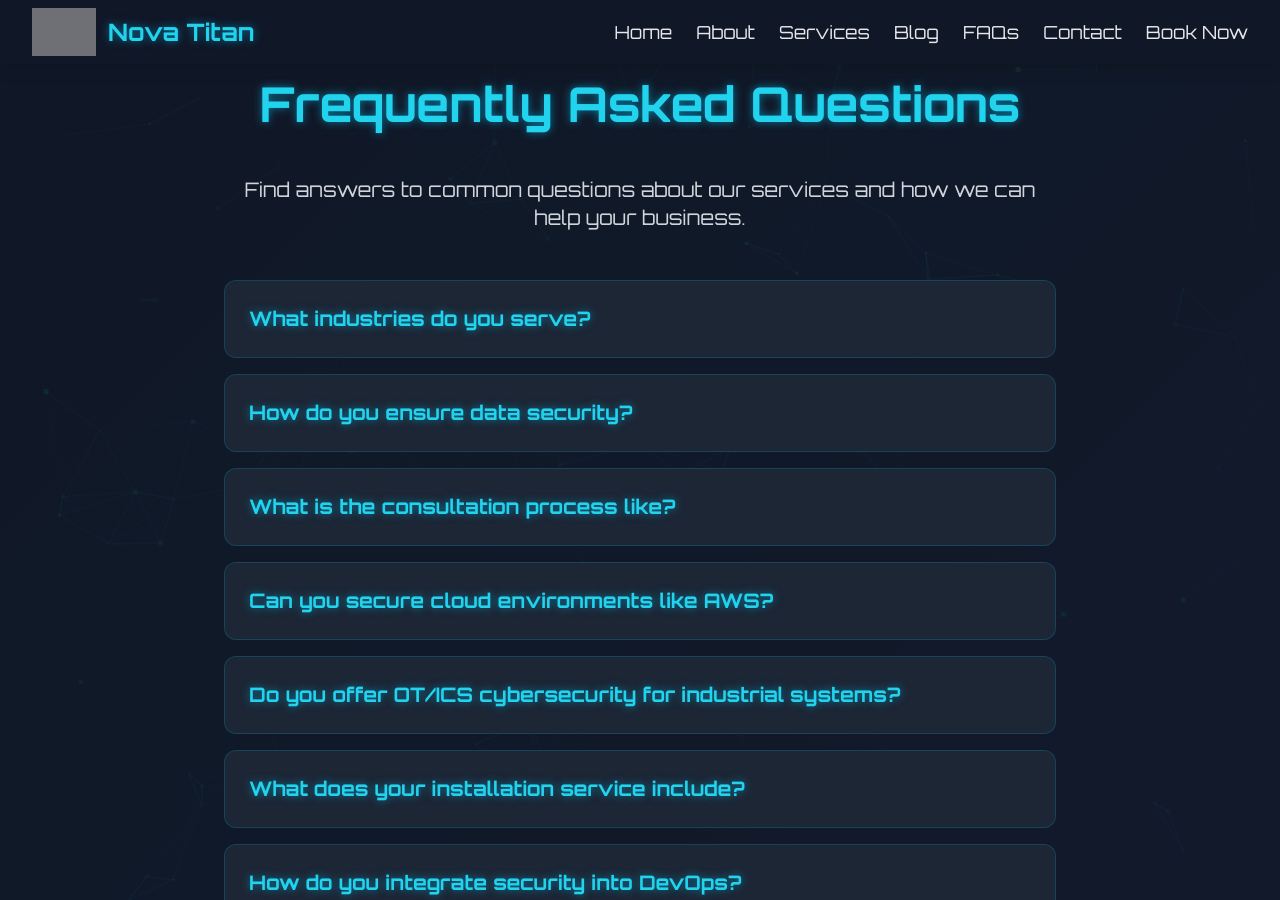
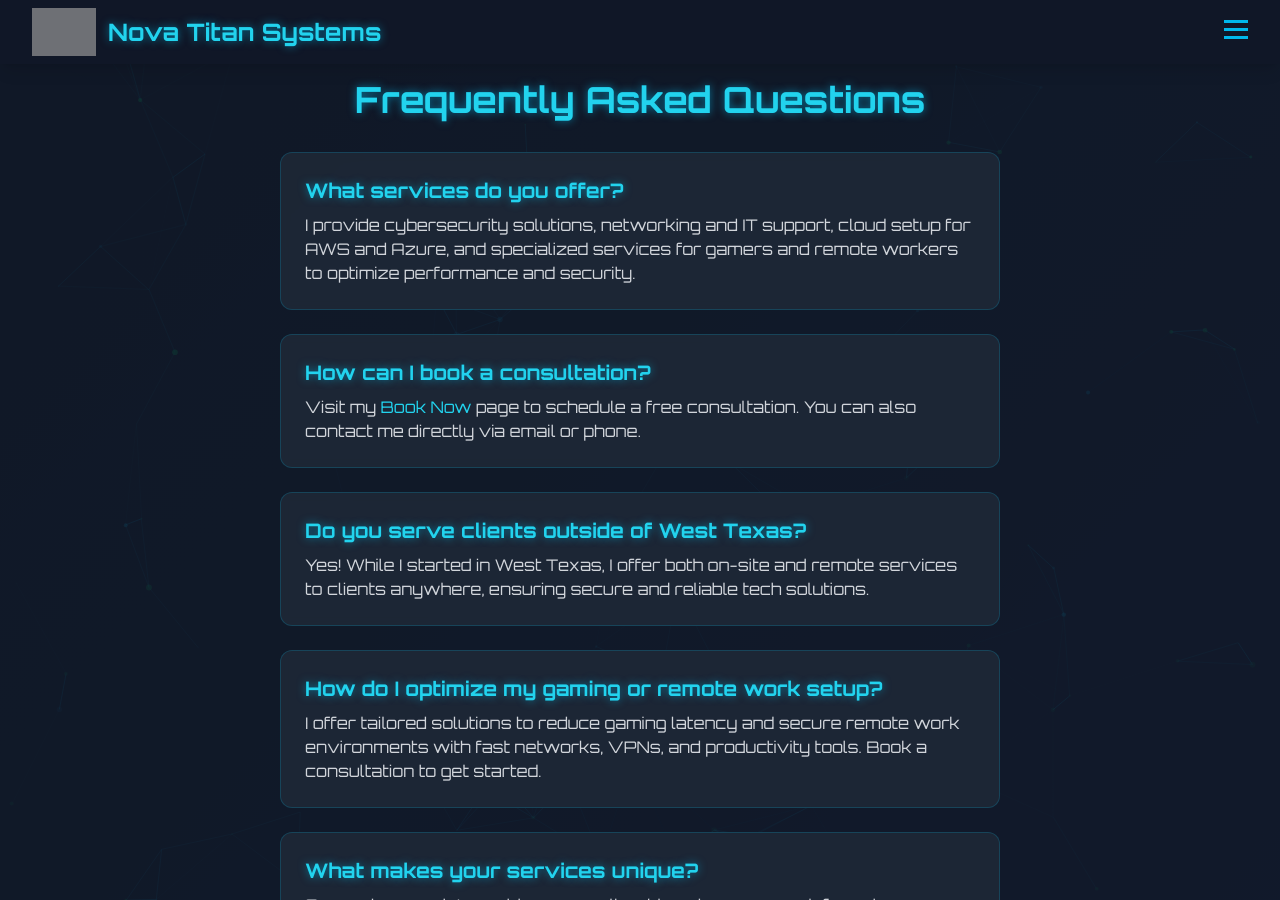
Before and after one commit to tzsmit/novatitan.github.io, a Jekyll site: the page faqs.html, which Jekyll copies as it is, in a window 1280 px wide and 900 px high. Built offline with Jekyll 4.4.1, drawn with Linux system fonts in a browser that asks for light colours; nearby versions of some CDN libraries; some of the changed text lies outside the part shown; grey boxes are pictures that could not be loaded.

Commit message:
Update faqs.html

```diff
--- a/faqs.html
+++ b/faqs.html
@@ -35,10 +37,42 @@
     .card:hover { transform: translateY(-5px); box-shadow: 0 8px 25px rgba(0, 183, 235, 0.3); }
     .glow { text-shadow: 0 0 8px rgba(0, 183, 235, 0.6); }
     #particles-js { position: absolute; width: 100%; height: 100%; z-index: 0; }
-    .accordion-toggle { display: none; }
-    .accordion-toggle:checked ~ .accordion-content { display: block; }
-    .accordion-content { display: none; }
-    .accordion-label { cursor: pointer; }
+    .hamburger { cursor: pointer; width: 24px; height: 24px; position: relative; }
+    .hamburger span {
+      background: #00b7eb;
+      height: 3px;
+      width: 100%;
+      position: absolute;
+      left: 0;
+      transition: all 0.3s ease;
+    }
+    .hamburger span:nth-child(1) { top: 0; }
+    .hamburger span:nth-child(2) { top: 8px; }
+    .hamburger span:nth-child(3) { top: 16px; }
+    .hamburger.open span:nth-child(1) { transform: rotate(45deg); top: 8px; }
+    .hamburger.open span:nth-child(2) { opacity: 0; }
+    .hamburger.open span:nth-child(3) { transform: rotate(-45deg); top: 8px; }
+    .nav-menu {
+      transform: translateX(100%);
+      transition: transform 0.5s ease;
+      background: #1a202c;
+      position: fixed;
+      top: 0;
+      right: 0;
+      height: 100vh;
+      width: 75%;
+      max-width: 300px;
+      z-index: 30;
+      padding-top: 4rem;
+    }
+    .nav-menu.open { transform: translateX(0); }
+    @media (min-width: 640px) {
+      .nav-menu { width: 50%; max-width: 400px; }
+    }
+    @media (max-width: 640px) {
+      .hero-content h1 { font-size: 1.5rem; } /* text-2xl */
+      .hero-content p { font-size: 1rem; } /* text-base */
+    }
   </style>
 </head>
 <body class="text-white">
@@ -50,10 +84,17 @@
     <div class="max-w-7xl mx-auto px-4 sm:px-6 lg:px-8">
       <div class="flex justify-between items-center h-16">
         <div class="flex items-center">
-          <img src="assets/img/logo-rounded.png" alt="Nova Titan Logo" class="h-12 w-auto animate-pulse">
-          <span class="ml-3 text-2xl font-bold text-cyan-400 glow">Nova Titan</span>
+          <a href="index.html" class="flex items-center">
+            <img src="assets/img/logo-rounded.png" alt="Nova Titan Systems Logo" class="h-12 w-auto animate-pulse">
+            <span class="ml-3 text-2xl font-bold text-cyan-400 glow">Nova Titan Systems</span>
+          </a>
         </div>
-        <div class="flex space-x-6">
+        <div class="hamburger" id="hamburger">
+          <span></span>
+          <span></span>
+          <span></span>
+        </div>
+        <div class="nav-menu flex flex-col space-y-4 px-6 sm:px-8" id="nav-menu">
           <a href="index.html" class="nav-link text-gray-200 text-lg font-medium">Home</a>
           <a href="about.html" class="nav-link text-gray-200 text-lg font-medium">About</a>
           <a href="services.html" class="nav-link text-gray-200 text-lg font-medium">Services</a>
@@ -67,63 +108,33 @@
   </nav>
 
   <!-- FAQs Section -->
-  <section id="faqs" class="py-20 bg-gray-900/80 relative min-h-screen">
-    <div class="max-w-4xl mx-auto px-4 sm:px-6 lg:px-8">
-      <h1 class="text-4xl sm:text-5xl font-bold text-center text-cyan-400 glow mb-12 animate-fade-in">Frequently Asked Questions</h1>
-      <p class="text-xl text-gray-300 text-center mb-12 animate-fade-in-delay">Find answers to common questions about our services and how we can help your business.</p>
-      <div class="space-y-4">
+  <section id="faqs" class="py-20 bg-gray-900/80 relative min-h-screen flex items-center">
+    <div class="hero-content max-w-3xl mx-auto px-6 w-full">
+      <h1 class="text-3xl sm:text-4xl font-bold text-center text-cyan-400 glow mb-8 animate-fade-in leading-tight">Frequently Asked Questions</h1>
+      <div class="space-y-6">
         <div class="card bg-gray-800/90 p-6 rounded-xl backdrop-blur-sm">
-          <input type="checkbox" id="faq1" class="accordion-toggle hidden">
-          <label for="faq1" class="accordion-label text-xl font-semibold text-cyan-400 glow">What industries do you serve?</label>
-          <div class="accordion-content text-gray-300 mt-2">
-            <p>We provide solutions for industries including finance, healthcare, e-commerce, manufacturing, and more, tailoring our services to meet specific sector needs.</p>
-          </div>
+          <h3 class="text-xl font-semibold text-cyan-400 glow mb-2">What services do you offer?</h3>
+          <p class="text-gray-300">I provide cybersecurity solutions, networking and IT support, cloud setup for AWS and Azure, and specialized services for gamers and remote workers to optimize performance and security.</p>
         </div>
         <div class="card bg-gray-800/90 p-6 rounded-xl backdrop-blur-sm">
-          <input type="checkbox" id="faq2" class="accordion-toggle hidden">
-          <label for="faq2" class="accordion-label text-xl font-semibold text-cyan-400 glow">How do you ensure data security?</label>
-          <div class="accordion-content text-gray-300 mt-2">
-            <p>Our cybersecurity services include advanced threat detection, encryption, and regular audits to ensure your data remains secure and compliant.</p>
-          </div>
+          <h3 class="text-xl font-semibold text-cyan-400 glow mb-2">How can I book a consultation?</h3>
+          <p class="text-gray-300">Visit my <a href="book-now.html" class="text-cyan-400 hover:text-cyan-300">Book Now</a> page to schedule a free consultation. You can also contact me directly via email or phone.</p>
         </div>
         <div class="card bg-gray-800/90 p-6 rounded-xl backdrop-blur-sm">
-          <input type="checkbox" id="faq3" class="accordion-toggle hidden">
-          <label for="faq3" class="accordion-label text-xl font-semibold text-cyan-400 glow">What is the consultation process like?</label>
-          <div class="accordion-content text-gray-300 mt-2">
-            <p>We start with a discovery call to understand your needs, followed by a detailed assessment and a tailored proposal to address your goals.</p>
-          </div>
+          <h3 class="text-xl font-semibold text-cyan-400 glow mb-2">Do you serve clients outside of West Texas?</h3>
+          <p class="text-gray-300">Yes! While I started in West Texas, I offer both on-site and remote services to clients anywhere, ensuring secure and reliable tech solutions.</p>
         </div>
         <div class="card bg-gray-800/90 p-6 rounded-xl backdrop-blur-sm">
-          <input type="checkbox" id="faq4" class="accordion-toggle hidden">
-          <label for="faq4" class="accordion-label text-xl font-semibold text-cyan-400 glow">Can you secure cloud environments like AWS?</label>
-          <div class="accordion-content text-gray-300 mt-2">
-            <p>Yes, we specialize in hardening AWS infrastructures using tools like IAM, GuardDuty, and CloudTrail to ensure secure and compliant cloud setups.</p>
-          </div>
+          <h3 class="text-xl font-semibold text-cyan-400 glow mb-2">How do I optimize my gaming or remote work setup?</h3>
+          <p class="text-gray-300">I offer tailored solutions to reduce gaming latency and secure remote work environments with fast networks, VPNs, and productivity tools. Book a consultation to get started.</p>
         </div>
         <div class="card bg-gray-800/90 p-6 rounded-xl backdrop-blur-sm">
-          <input type="checkbox" id="faq5" class="accordion-toggle hidden">
-          <label for="faq5" class="accordion-label text-xl font-semibold text-cyan-400 glow">Do you offer OT/ICS cybersecurity for industrial systems?</label>
-          <div class="accordion-content text-gray-300 mt-2">
-            <p>We provide tailored OT/ICS security solutions, including protocol hardening for Modbus and MQTT, to protect industrial networks and SCADA systems.</p>
-          </div>
-        </div>
-        <div class="card bg-gray-800/90 p-6 rounded-xl backdrop-blur-sm">
-          <input type="checkbox" id="faq6" class="accordion-toggle hidden">
-          <label for="faq6" class="accordion-label text-xl font-semibold text-cyan-400 glow">What does your installation service include?</label>
-          <div class="accordion-content text-gray-300 mt-2">
-            <p>Our installation service covers secure setup of cloud environments, network infrastructure, and OT/ICS systems, ensuring performance and security.</p>
-          </div>
-        </div>
-        <div class="card bg-gray-800/90 p-6 rounded-xl backdrop-blur-sm">
-          <input type="checkbox" id="faq7" class="accordion-toggle hidden">
-          <label for="faq7" class="accordion-label text-xl font-semibold text-cyan-400 glow">How do you integrate security into DevOps?</label>
-          <div class="accordion-content text-gray-300 mt-2">
-            <p>We implement DevSecOps practices, integrating security scanning and monitoring into CI/CD pipelines to ensure secure software development.</p>
-          </div>
+          <h3 class="text-xl font-semibold text-cyan-400 glow mb-2">What makes your services unique?</h3>
+          <p class="text-gray-300">As a solo expert, I provide personalized, hands-on support, focusing on your specific needs with flexible and innovative tech solutions.</p>
         </div>
       </div>
       <div class="text-center mt-12">
-        <a href="contact.html" class="btn-gradient text-white font-semibold py-3 px-8 rounded-lg text-lg">Ask a Question</a>
+        <a href="contact.html" class="btn-gradient text-white font-semibold py-3 px-8 rounded-lg text-lg">Have More Questions? Contact Me</a>
       </div>
     </div>
   </section>
@@ -131,11 +142,11 @@
   <!-- Footer -->
   <footer class="bg-gray-900/90 py-8 relative">
     <div class="max-w-7xl mx-auto px-4 sm:px-6 lg:px-8 text-center">
-      <p class="text-gray-400 text-lg">&copy; 2025 Nova Titan. All rights reserved.</p>
+      <p class="text-gray-400 text-lg">&copy; 2025 Nova Titan Systems. All rights reserved.</p>
       <div class="mt-4 flex justify-center space-x-4">
         <a href="blog.html" class="text-gray-400 hover:text-cyan-400">Blog</a>
         <a href="faqs.html" class="text-gray-400 hover:text-cyan-400">FAQs</a>
-        <a href="contact.html" class="text-gray-400 hover:text-cyan-400">Contact</a>
+        <a href="contact.html" class="text-gray-400 hover:text-cyan-300">Contact</a>
       </div>
       <div class="mt-4 text-gray-400 text-lg">
         <p>Email: <a href="mailto:traivonesmith@novatitan.net" class="text-cyan-400 hover:text-cyan-300">traivonesmith@novatitan.net</a></p>
@@ -169,7 +180,24 @@
       retina_detect: true
     });
     gsap.from(".animate-fade-in", { opacity: 0, y: 50, duration: 1, ease: "power2.out" });
-    gsap.from(".animate-fade-in-delay", { opacity: 0, y: 50, duration: 1, delay: 0.5, ease: "power2.out" });
+    const hamburger = document.getElementById('hamburger');
+    const navMenu = document.getElementById('nav-menu');
+    hamburger.addEventListener('click', () => {
+      hamburger.classList.toggle('open');
+      navMenu.classList.toggle('open');
+      if (navMenu.classList.contains('open')) {
+        gsap.to(navMenu, { x: 0, duration: 0.5, ease: "power2.out" });
+      } else {
+        gsap.to(navMenu, { x: '100%', duration: 0.5, ease: "power2.out" });
+      }
+    });
+    document.addEventListener('click', (event) => {
+      if (navMenu.classList.contains('open') && !navMenu.contains(event.target) && !hamburger.contains(event.target)) {
+        hamburger.classList.remove('open');
+        navMenu.classList.remove('open');
+        gsap.to(navMenu, { x: '100%', duration: 0.5, ease: "power2.out" });
+      }
+    });
   </script>
 </body>
 </html>
```
Also changed, not shown: other parts of faqs.html (+3 -1 lines).
